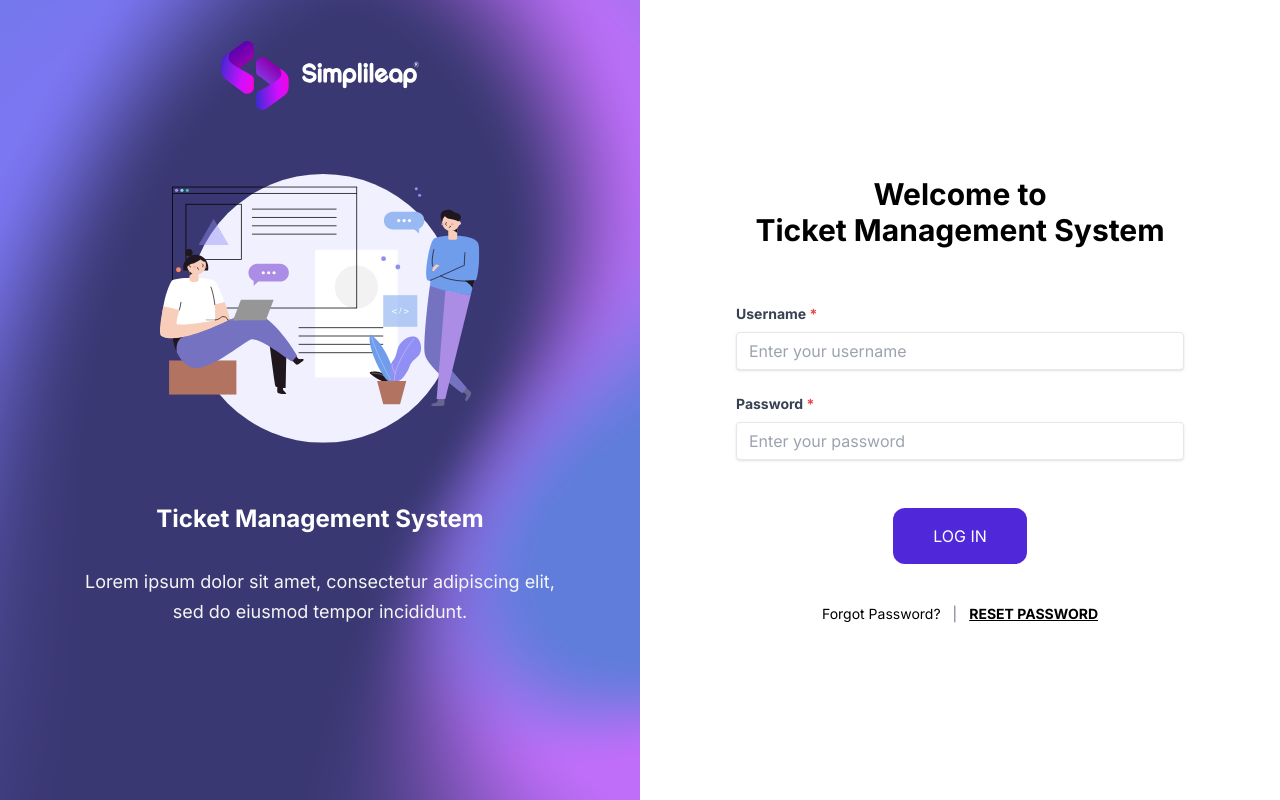
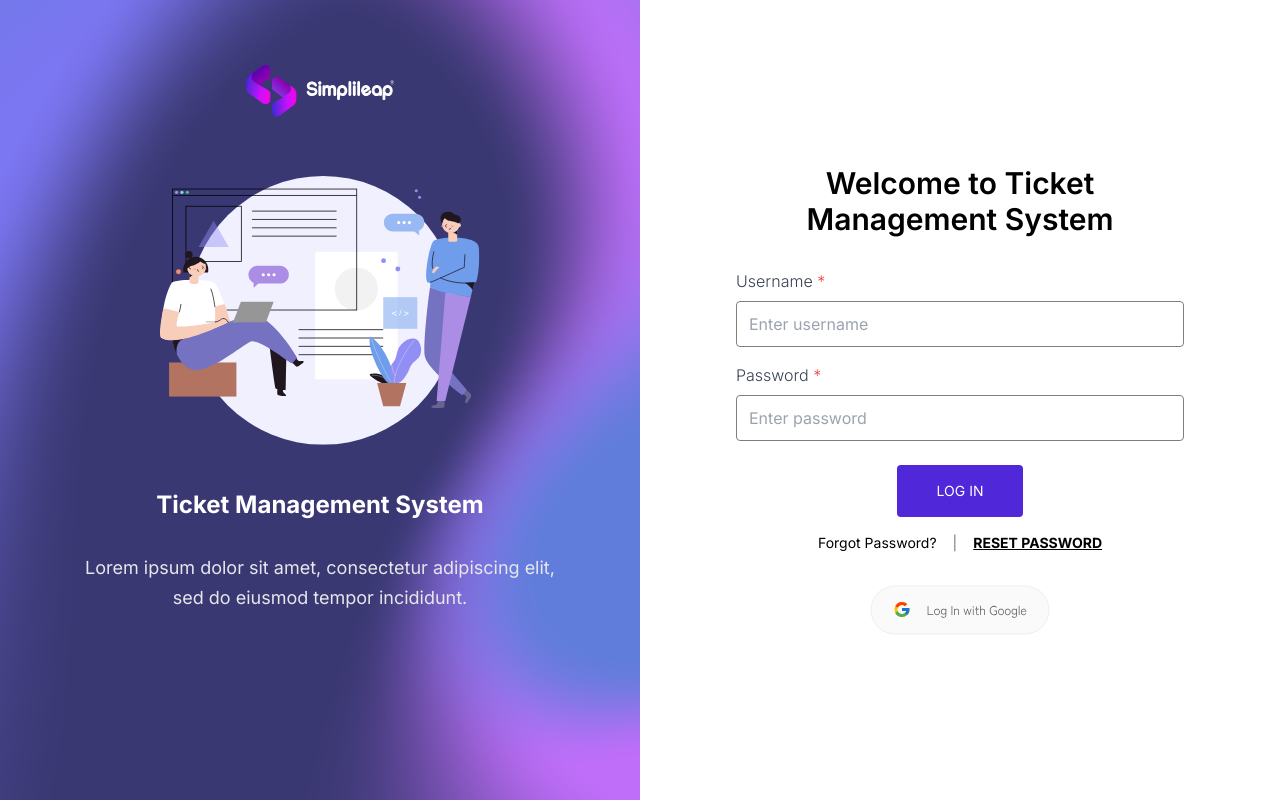
Before and after one commit to deepakpathak-prog/Ticketing-System, a Next.js app: page /login in a window 1280 px wide. Built offline with nearby package versions, Linux system fonts and the light colour scheme.

Commit message:
loginpage

```diff
--- a/src/app/login/page.tsx
+++ b/src/app/login/page.tsx
@@ -1,21 +1,23 @@
-"use client";
+'use client';
 import axios from "axios";
-import React, { useEffect } from "react";
+import React from "react";
 import { useForm } from "react-hook-form";
-import Head from "next/head";
 import Image from "next/image";
+import { Toaster, toast } from "react-hot-toast";
+import Link from "next/link";
 import logo from "../../../public/images/logo.svg";
+import Simplileap from "../../../public/images/simplileap_black_logo_2023 1.svg"; // Import mobile logo
 import cover from "../../../public/images/cover.png";
 import Illustration from "../../../public/images/Illustration.svg";
-import toast, { Toaster } from "react-hot-toast";
-import logoWhite from "../../../public/images/sidebarLogo.svg";
-import Link from "next/link";
+import btn from "../../../public/images/btn.svg";
+
 // Define the interface for form data
 interface FormData {
   username: string;
   password: string;
 }
 
+// test
 const LoginForm = () => {
   const {
     register,
@@ -47,102 +49,105 @@ const LoginForm = () => {
   };
 
   return (
-    <div className=" fixed inset-0 w-full h-full">
+    <>
       <Toaster />
-      <div className=" h-screen grid grid-cols-2">
-      <div className="relative h-screen py-10 gap-4 flex items-center">
-        <Image src={cover} alt="Logo" layout="fill" objectFit="cover" className="absolute z-[-1]"/>
-        <div className=" w-fit mx-auto absolute top-10 right-1/2 translate-x-1/2 ">
-          <Image src={logo} alt="Logo" width={200} height={100} />
+      <div className="h-screen flex flex-col md:flex-row">
+        {/* Left Section for desktop only */}
+        <div className="hidden md:block relative w-1/2 h-screen">
+          <Image src={cover} alt="Cover" layout="fill" objectFit="cover" className="absolute" />
+          <div className="absolute top-0 left-1/2 transform -translate-x-1/2 mt-16">
+            {/* Large logo for desktop */}
+            <Image src={logo} alt="Logo" width={150} />
           </div>
-        {/* Image below the logo */}
-        <div className=" w-full flex flex-col gap-4 items-center ">
+          <div className="absolute top-0 left-1/2 transform -translate-x-1/2 mt-44 w-full flex flex-col items-center">
             <Image src={Illustration} alt="Illustration" className="w-[50%] max-w-lg" />
-          {/* Heading and paragraph */}
             <div className="text-center mt-11 w-3/4">
-            <h1 className="text-2xl font-bold text-[#FFFFFF]">Ticket Management System</h1>
-            <p className="text-lg text-[#F5F5F5] mt-8 leading-relaxed">Lorem ipsum dolor sit amet, consectetur adipiscing elit, sed do eiusmod tempor incididunt.</p>
+              <h1 className="text-2xl font-bold text-white">Ticket Management System</h1>
+              <p className="text-lg text-gray-200 mt-8 leading-relaxed">
+                Lorem ipsum dolor sit amet, consectetur adipiscing elit, sed do eiusmod tempor incididunt.
+              </p>
             </div>
           </div>
         </div>
-        {/* ========================================== */}
-        <div className=" flex flex-col justify-center items-center gap-14 w-[70%] mx-auto h-full">
-          <div className="text-3xl font-bold text-center text-black">
-            Welcome to <br></br>Ticket Management System
+        {/* Right Section */}
+        <div className="w-full md:w-1/2 flex flex-col items-center justify-center p-6 md:p-10 bg-white">
+          <div className="block md:hidden mt-8 mb-8">
+            {/* Mobile logo */}
+            <Image src={Simplileap} alt="Logo" width={150} height={75} />
           </div>
-          <div className="flex flex-col justify-start w-full">
-            <form onSubmit={handleSubmit(onSubmit)} className="">
-              <div className="mb-4 relative">
-                <label
-                  className="block text-gray-700 text-sm font-bold mb-2"
-                  htmlFor="username"
-                >
+          <div className="text-lg md:text-3xl font-semibold text-center text-black mb-4 md:mb-8 " style={{ width: '100%', maxWidth: '380px' }}>
+            Welcome to Ticket Management System
+          </div>
+          <form onSubmit={handleSubmit(onSubmit)} className="w-full max-w-md">
+            {/* Username Field */}
+            <div className="mb-4">
+              <label htmlFor="username" className="block text-gray-700 font-light mb-2">
                 Username <span className="text-red-500">*</span>
               </label>
               <input
                 {...register('username', {
                   required: 'Username is required',
                   validate: {
-                      noSpaces: (value) =>
-                        !/\s/.test(value) || 'Username should not contain spaces',
+                    noSpaces: value => !/\s/.test(value) || 'Username should not contain spaces',
                   },
                 })}
                 id="username"
                 type="text"
-                  className="shadow appearance-none border rounded w-full py-2 px-3 text-gray-700 leading-tight focus:outline-none mb-2"
-                  placeholder="Enter your username"
+                className="appearance-none border rounded w-full py-3 px-3 text-gray-700 leading-tight focus:outline-none focus:shadow-outline border-[#7F7F7F]"
+                placeholder="Enter username"
               />
-                {errors.username && (
-                  <p className="text-red-500 text-xs ">
-                    {errors.username.message}
-                  </p>
-                )}
+              {errors.username && <p className="text-red-500 text-xs mt-1">{errors.username.message}</p>}
             </div>
-              <div className="mb-4 relative">
-                <label
-                  className="block text-gray-700 text-sm font-bold mb-2"
-                  htmlFor="password"
-                >
+            {/* Password Field */}
+            <div className="mb-6">
+              <label htmlFor="password" className="block text-gray-700 font-light mb-2">
                 Password <span className="text-red-500">*</span>
               </label>
               <input
                 {...register('password', {
                   required: 'Password is required',
                   validate: {
-                      noSpaces: (value) =>
-                        !/\s/.test(value) || 'Password should not contain spaces',
+                    noSpaces: value => !/\s/.test(value) || 'Password should not contain spaces',
                   },
                 })}
                 id="password"
                 type="password"
-                  className="shadow appearance-none border rounded w-full py-2 px-3 text-gray-700 leading-tight focus:outline-none mb-2"
-                  placeholder="Enter your password"
+                className=" border rounded w-full py-3 px-3 text-gray-700 leading-tight focus:outline-none focus:shadow-outline border-[#7F7F7F]"
+                placeholder="Enter password"
               />
-                {errors.password && (
-                  <p className="text-red-500 text-xs ">
-                    {errors.password.message}
-                  </p>
-                )}
+              {errors.password && <p className="text-red-500 text-xs mt-1">{errors.password.message}</p>}
             </div>
-              <div className="flex items-center justify-center p-6">
+            {/* Login Button */}
+            <div className="mb-4 md:flex justify-center">
               <button
                 type="submit"
-                  className="bg-[#5027d9] hover:bg-blue-700 text-white py-4 px-10 rounded-xl focus:outline-none focus:shadow-outline font-xs"
-                >
+                className="bg-[#5027D9] text-white py-4 px-10 rounded focus:outline-none focus:shadow-outline text-sm text-bold w-full md:w-auto">
                 LOG IN
               </button>
             </div>
-              <div className="text-sm mt-4 flex justify-center gap-3">
-                <Link href="/reset">Forgot Password?</Link>
-                <span className="text-gray-500">|</span>
-                <Link href="/reset" className="font-bold underline">RESET PASSWORD</Link>
+
+            {/* Forgot and Reset Password Links */}
+            <div className="text-sm mt-4 flex justify-center">
+              <Link href="/reset" className="md:font-normal font-bold text-[#5027D9] md:text-black mr-2 md:mr-4 " >Forgot Password?</Link>
+              <span className="text-gray-500 hidden md:inline-block">|</span>
+              <Link href="/reset" className="font-bold underline ml-2 md:ml-4 hidden md:inline-block">RESET PASSWORD</Link>
+            </div>
+            <div className="hidden md:block">
+
+              </div>
+              <div className=" md:hidden items-center justify-center flex mt-4">
+
+                <p className="text-[#696969] font-bold">or</p>
+              </div>
+
+            {/* Button Image */}
+            <div className="flex items-center justify-center mt-4 md:mt-8 ">
+              <Image src={btn} alt="Icon " className="w-3/4 md:w-auto " />
             </div>
           </form>
         </div>
       </div>
-      </div>
-
-    </div>
+    </>
   );
 };
 
```
Lines whose indentation alone changed are shown as unchanged.
